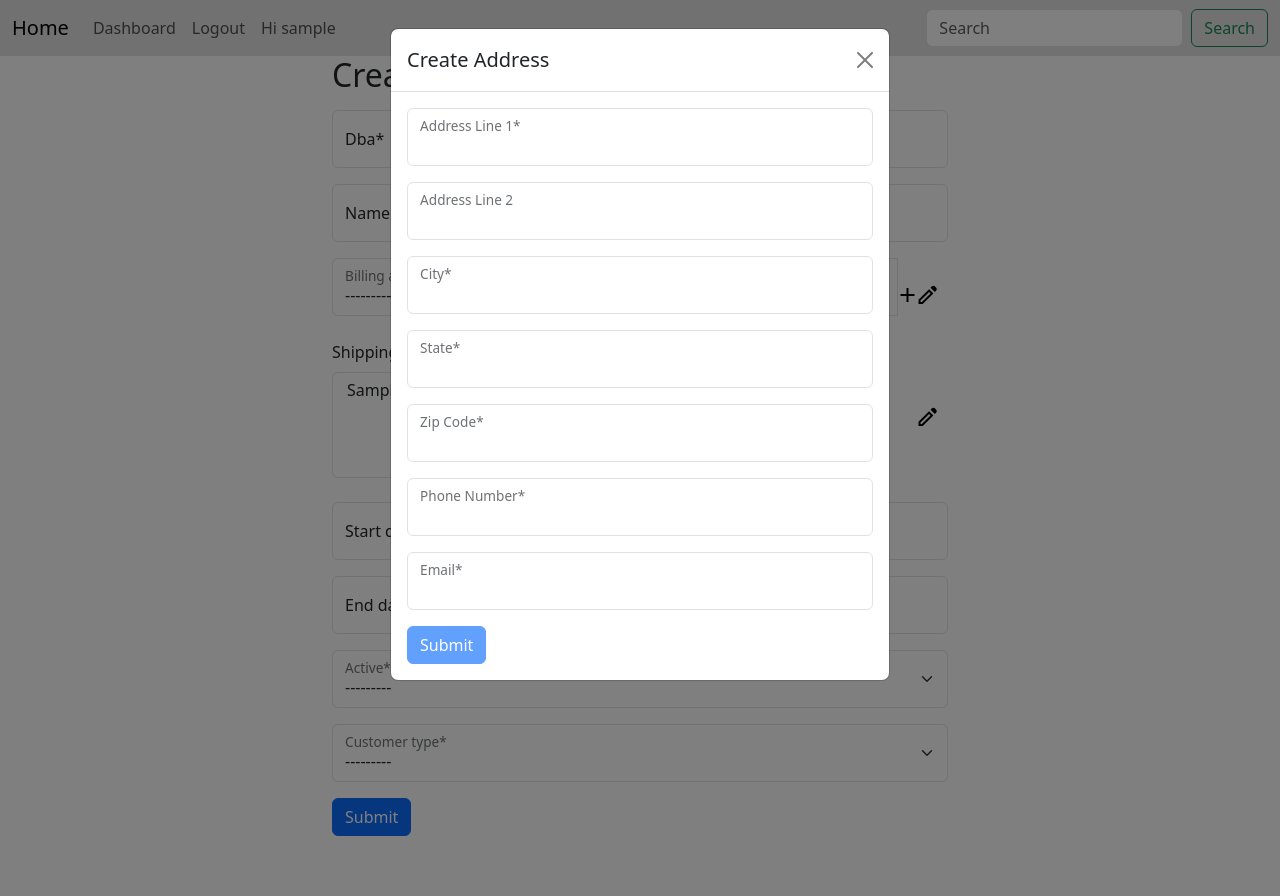
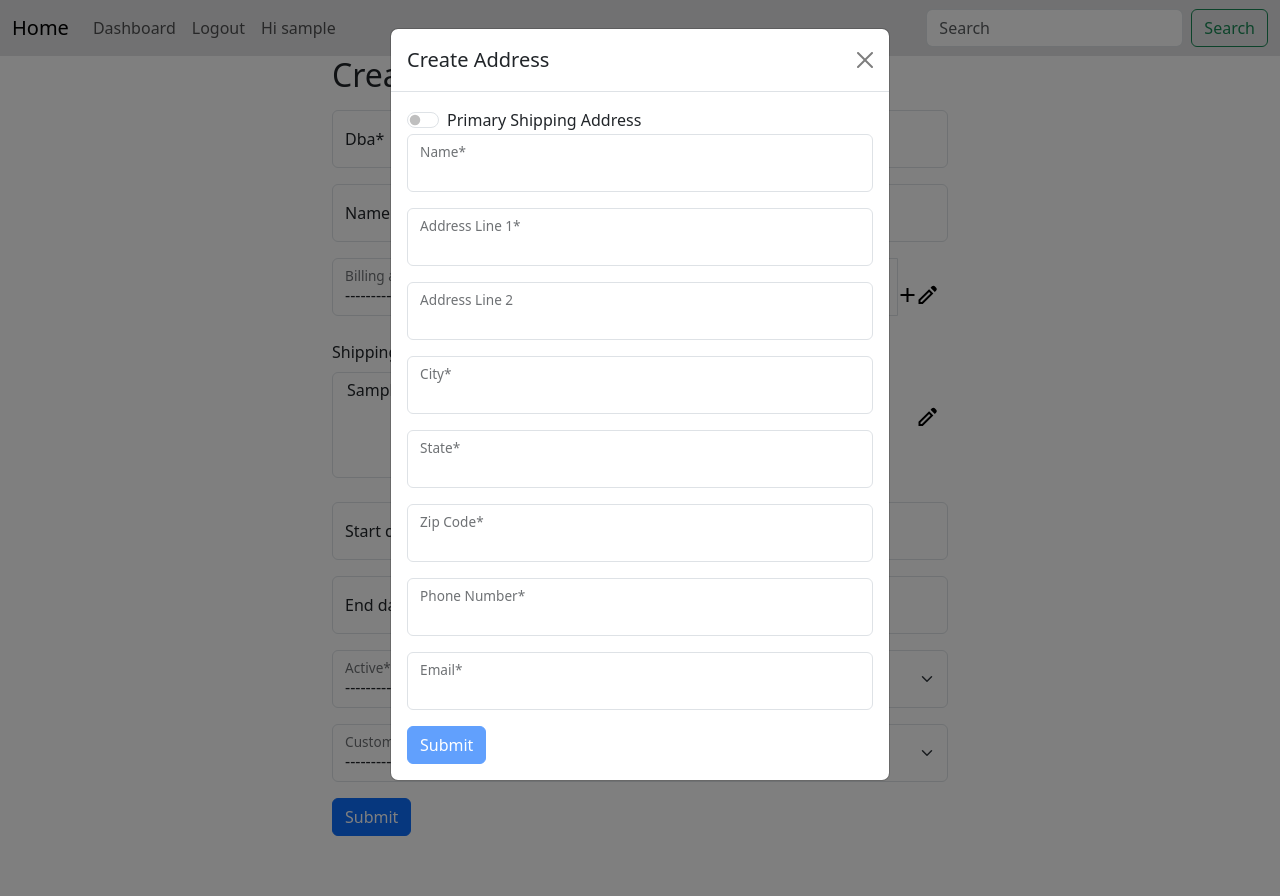
Before and after one commit to eld120/cobwebs, a Django app: page /customer/ in a window 1280 px wide, after a click that opens the changed part. Run offline with Django 4.2, Linux system fonts and the light colour scheme; a user stored in the database is signed in; tables that the repository leaves empty hold one stand-in row (values such as "Sample post"); some libraries are stand-ins or nearby versions.

Commit message:
changed the address get/post/put functions to automatically handle create vs update based on whether the form's title (create or update) a few changes to the alpine store to accomodate this as well

```diff
--- a/origmacrm/static/js/main.js
+++ b/origmacrm/static/js/main.js
@@ -1,20 +1,20 @@
-import { getAddressFromCustomer, submitAddressData, enableFormButton, createOrUpdate } from "./utils.js";
+import { getAddressFromCustomer, submitAddressData, enableFormButton, createOrUpdate } from "./utils.js"
 
 // Customer id/uuid DOM element and Create/Update flag
-const customerUUID = document.querySelector("#customerUUID");
+const customerUUID = document.querySelector("#customerUUID")
 const updateFlag = document.querySelector("#updateFlag")
 const billingButton = document.querySelector("#billingAddressButton")
 const shippingButton = document.querySelector("#shippingAddressButton")
 // address Modal and form DOM elements
 const addressModal = document.querySelector('#createAddressModal')
-const addressForm = document.querySelector("#addressForm");
-const addressButton = document.querySelector('#addressFormSubmit');
+const addressForm = document.querySelector("#addressForm")
+const addressButton = document.querySelector('#addressFormSubmit')
 
 // customer/address form address listeners
 if (customerUUID != null && updateFlag != null) {
   let custUUID = customerUUID.value;
-  billingButton.addEventListener("click", () => getAddressFromCustomer(custUUID, "billing"));
-  shippingButton.addEventListener("click", () => getAddressFromCustomer(custUUID, "shipping"));
+  billingButton.addEventListener("click", () => getAddressFromCustomer(custUUID, "billing"))
+  shippingButton.addEventListener("click", () => getAddressFromCustomer(custUUID, "shipping"))
 }
 
 if (addressModal) {
@@ -23,10 +23,9 @@ if (addressModal) {
     addressForm.reset()
   })
 
-  // event submission to handle creation/updating addresses
   addressButton.addEventListener('click', ()=>{
-    // desperately need POST vs PUT handling/UX thought process
-    submitAddressData('/api1/addresses/', 'POST')
+
+    submitAddressData('/api1/addresses/')
     const modal = bootstrap.Modal.getInstance(addressModal)
     // need to implement error handling in the form before the modal is hidden/reset
     modal.hide()
@@ -36,6 +35,7 @@ if (addressModal) {
   addressModal.addEventListener('input', () =>{
     enableFormButton(addressForm, addressButton)
     })
+
 }
 // sets Address Modal title to Create or Update
 const updateButtonArray = [billingButton, shippingButton];
@@ -48,10 +48,3 @@ createButtonArray.forEach((element)=>{
   element.addEventListener('click', ()=>
   createOrUpdate(element))
 })
-
-async function formSubmit(event){
-  event.preventDefault();
-  const addressData = new FormData(event.target)
-  const response = await fetch('')
-
-}
--- a/origmacrm/static/js/utils.js
+++ b/origmacrm/static/js/utils.js
@@ -21,8 +21,10 @@ async function getAddressFromCustomer(uuid, type) {
 async function getAddressData(url) {
   // Going to need to handle a single address being returned as well as an array of addresses
   const addressData = await axios.get(url).catch((err) => console.log(err));
-
+  console.log(addressData)
   return Alpine.store("addressData", {
+    addressPrimary: addressData.data.primary,
+    addressName: addressData.data.name,
     addressOne: addressData.data.address_1,
     addressTwo: addressData.data.address_2,
     addressCity: addressData.data.city,
@@ -30,16 +32,21 @@ async function getAddressData(url) {
     addressZipCode: addressData.data.zip_code,
     addressPhone: addressData.data.phone,
     addressEmail: addressData.data.email,
+    addressUUID: addressData.data.uuid
   });
 }
 
-async function submitAddressData(url, httpVerb) {
+async function submitAddressData(url) {
   const dataObject = Alpine.store("addressData")
+  const httpVerb = dataObject.httpMethod
+
+
 
   if (httpVerb == "POST") {
     await axios
       .post(url, {
-        // csrf token
+        primary:  dataObject.addressPrimary ? "y" : "n",
+        name: dataObject.addressName,
         address_1: dataObject.addressOne,
         address_2: dataObject.addressTwo,
         city: dataObject.addressCity,
@@ -57,7 +64,9 @@ async function submitAddressData(url, httpVerb) {
       .catch((error) => console.log(error));
   } else {
     await axios
-      .put(url, {
+      .put(url + dataObject.addressUUID+'/', {
+        primary: dataObject.addressPrimary ? "y" : "n",
+        name: dataObject.addressName,
         address_1: dataObject.addressOne,
         address_2: dataObject.addressTwo,
         city: dataObject.addressCity,
@@ -65,6 +74,10 @@ async function submitAddressData(url, httpVerb) {
         zip_code: dataObject.addressZipCode,
         phone: dataObject.addressPhone,
         email: dataObject.addressEmail,
+      },
+      {
+        headers:{'X-CSRFToken': getCookie('csrftoken')},
+        mode: 'same-origin'
       })
       .catch((error) => console.log(error));
   }
@@ -100,23 +113,11 @@ function createOrUpdate(button){
   if (button.id == ''){
     // a button without an id is equal to an empty string
     Alpine.store('createOrUpdate',{
-      title: 'Create Address'
+      title: "Create Address"
     })
   }else{
     // update buttons have a specific element ID
     Alpine.store('createOrUpdate',{
-      title: 'Update Address'
+      title: "Update Address"
   })
 }}
-
-
-// handles POST/PUT on the client based on create/update
-function postOrPut(button){
-  if (button.id == ''){
-
-  }
-  else{
-
-  }
-
-}
--- a/origmacrm/templates/customer/address_form.html
+++ b/origmacrm/templates/customer/address_form.html
@@ -15,6 +15,8 @@
 
           @submit.prevent="formSubmit"
           x-init="Alpine.store('addressData', {
+            addressPrimary: '',
+            addressName: '',
             addressOne: '',
             addressTwo: '',
             addressCity: '',
@@ -22,13 +24,29 @@
             addressZipCode: '',
             addressPhone: '',
             addressEmail: '',
+            httpMethod:'',
+
             })"
             x-data="{ status: 'normal', errors: {} }">
           {% csrf_token %}
           <div x-show="status === 'normal'">
+            <input type="hidden" x-data x-model="$store.addressData.httpMethod" :value="$store.createOrUpdate.title === 'Create Address' ? 'POST' : 'PUT' ">
+            <div class="form-check form-switch" >
+              <input class="form-check-input" type="checkbox" role="switch" id="addressPrimarySwitch"
+              x-data x-model="$store.addressData.addressPrimary" :checked="'y'===$store.addressData.addressPrimary">
+              <label class="form-check-label" for="addressPrimarySwitch">Primary Shipping Address</label>
+            </div>
             <div class="mb-3 form-floating">
-              <input type="text" class="form-control" id="addressOneInput" x-data
-                x-model="$store.addressData.addressOne"
+              <input type="text" class="form-control" id="nameInput"
+                x-model="$store.addressData.addressName" x-data
+
+                maxlength="70"
+                required>
+              <label for="nameInput">Name*</label>
+            </div>
+            <div class="mb-3 form-floating">
+              <input type="text" class="form-control" id="addressOneInput"
+                x-model="$store.addressData.addressOne" x-data
                 :value="$store.addressData?.addressOne"
                 maxlength="70"
                 required>
@@ -82,10 +100,9 @@
                 required>
               <label for="emailInput">Email*</label>
             </div>
+
             <button id="addressFormSubmit" class="btn btn-primary" disabled>Submit</button>
-            {% comment %} <template >
-              <button id="addressFormSubmit" class="btn btn-primary" disabled>Submit</button>
-            </template> {% endcomment %}
+
           </div>
           <div x-show="status === 'success'">
             <p >
@@ -98,7 +115,10 @@
              Error submitting your form ❌
             </p>
            </div>
+
+
         </form>
+
 
       </div>
     </div>
```
